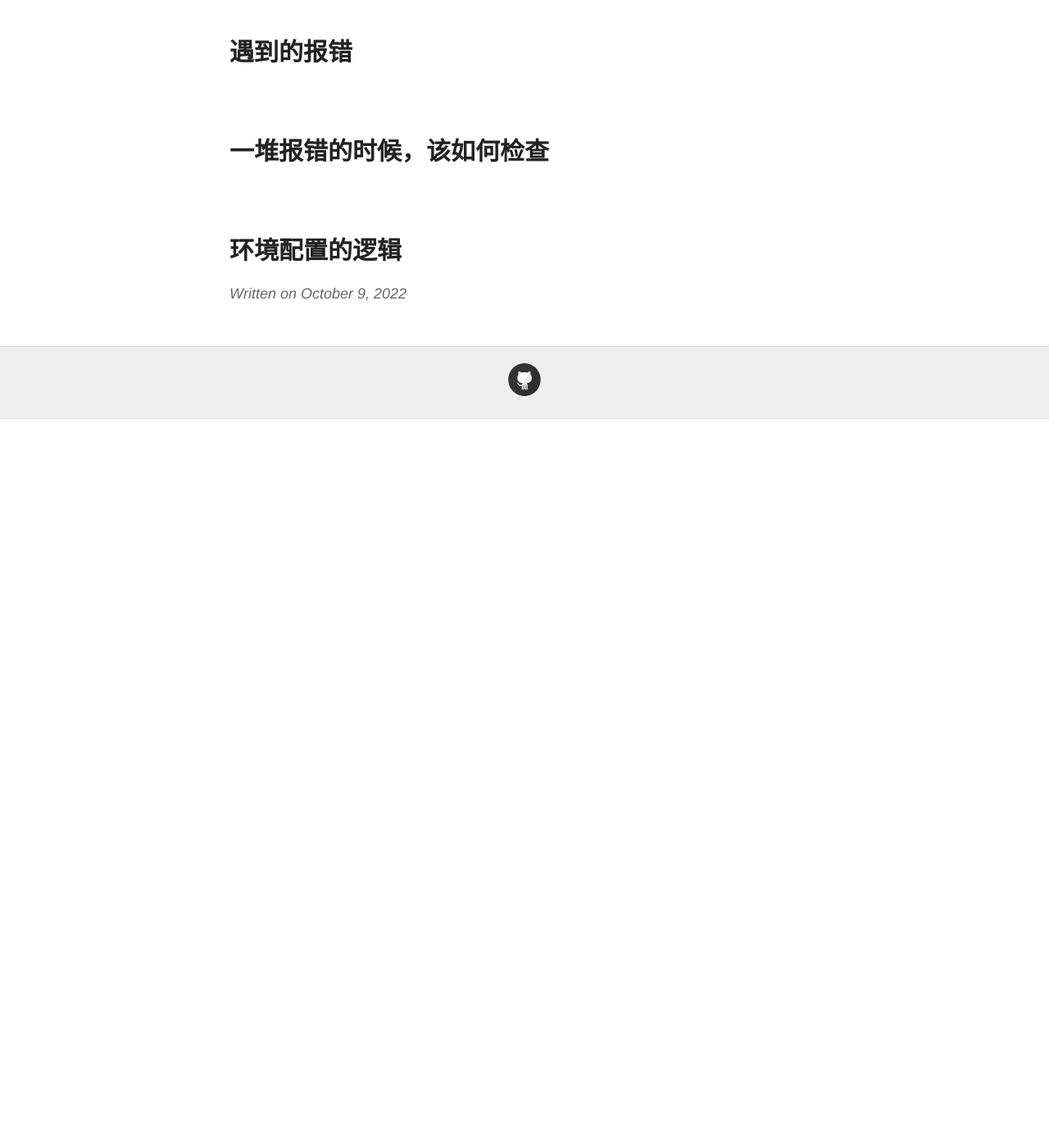
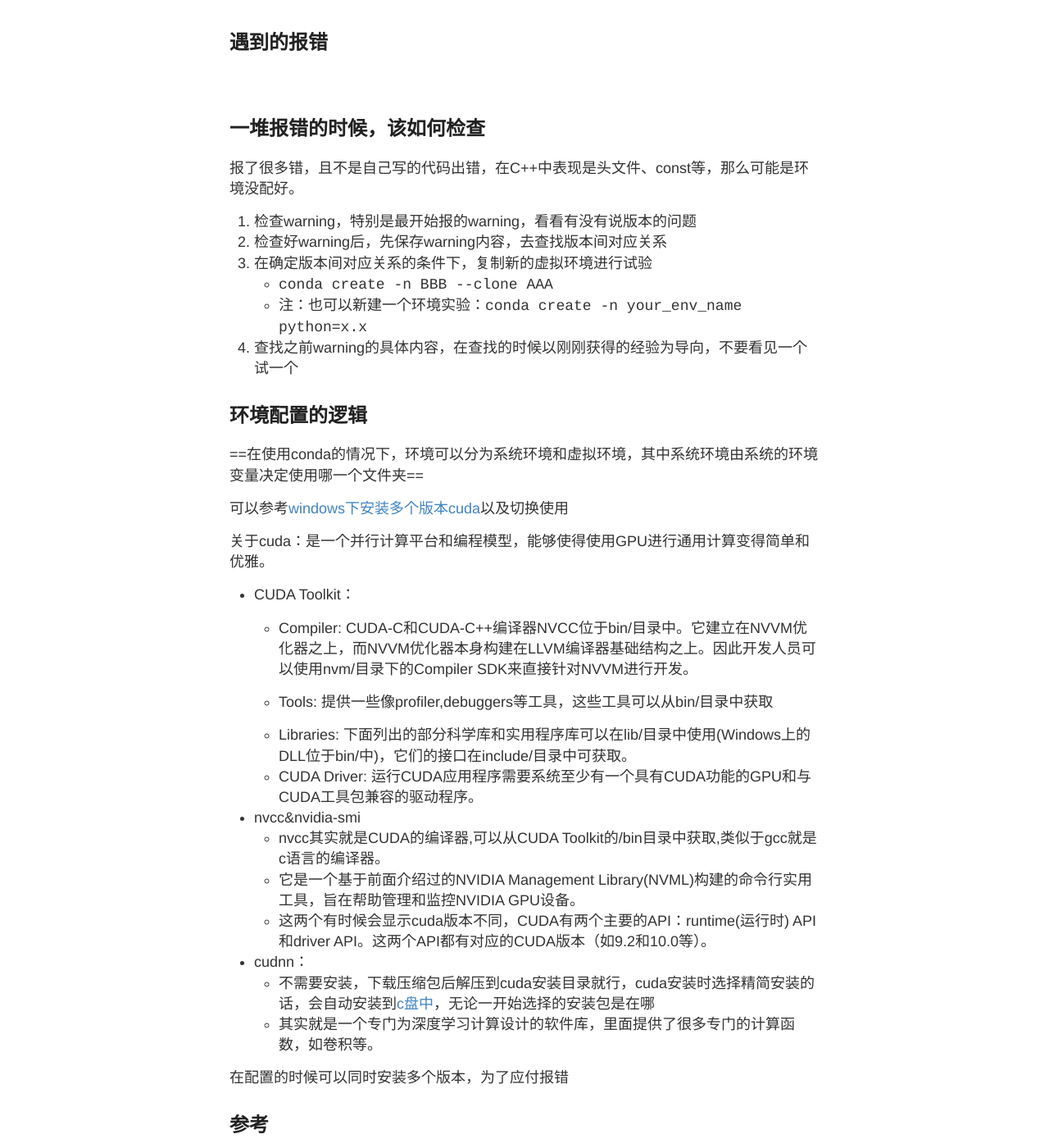
Before and after one commit to iifeve/iifeve.github.io, a Jekyll site: the page built from _posts/2022-10-9-cuda-ninja-pytorch-睡眠不足.md, in a window 1280 px wide and 1400 px high, scrolled down 204 px. Shown: the whole window at 82% size. Built offline with Jekyll 4.4.1, drawn with Linux system fonts in a browser that asks for light colours; before the commit the page ends 900 px from its top, so only the background shows below that; some of the changed text lies outside the part shown.

Commit message:
Update 2022-10-9-cuda-ninja-pytorch-睡眠不足.md

```diff
--- a/_posts/2022-10-9-cuda-ninja-pytorch-睡眠不足.md
+++ b/_posts/2022-10-9-cuda-ninja-pytorch-睡眠不足.md
@@ -2,12 +2,46 @@
 layout: post
 title: cuda|ninja|pytorch|睡眠不足!
 ---
-# 遇到的报错
+## 遇到的报错
 
 <br/>
 
-# 一堆报错的时候，该如何检查
+## 一堆报错的时候，该如何检查
 
-<br/>
+报了很多错，且不是自己写的代码出错，在C++中表现是头文件、const等，那么可能是环境没配好。
 
-# 环境配置的逻辑
+1. 检查warning，特别是最开始报的warning，看看有没有说版本的问题
+2. 检查好warning后，先保存warning内容，去查找版本间对应关系
+3. 在确定版本间对应关系的条件下，复制新的虚拟环境进行试验
+   - `conda create -n BBB --clone AAA`
+   - 注：也可以新建一个环境实验：`conda create -n your_env_name python=x.x`
+4. 查找之前warning的具体内容，在查找的时候以刚刚获得的经验为导向，不要看见一个试一个
+
+## 环境配置的逻辑
+
+==在使用conda的情况下，环境可以分为系统环境和虚拟环境，其中系统环境由系统的环境变量决定使用哪一个文件夹==
+
+可以参考[windows下安装多个版本cuda](https://blog.csdn.net/zsc201825/article/details/91149550)以及切换使用
+
+关于cuda：是一个并行计算平台和编程模型，能够使得使用GPU进行通用计算变得简单和优雅。
+
+- CUDA Toolkit：
+  - Compiler: CUDA-C和CUDA-C++编译器NVCC位于bin/目录中。它建立在NVVM优化器之上，而NVVM优化器本身构建在LLVM编译器基础结构之上。因此开发人员可以使用nvm/目录下的Compiler SDK来直接针对NVVM进行开发。
+
+  - Tools: 提供一些像profiler,debuggers等工具，这些工具可以从bin/目录中获取
+
+  - Libraries: 下面列出的部分科学库和实用程序库可以在lib/目录中使用(Windows上的DLL位于bin/中)，它们的接口在include/目录中可获取。
+  - CUDA Driver: 运行CUDA应用程序需要系统至少有一个具有CUDA功能的GPU和与CUDA工具包兼容的驱动程序。
+- nvcc&nvidia-smi
+  - nvcc其实就是CUDA的编译器,可以从CUDA Toolkit的/bin目录中获取,类似于gcc就是c语言的编译器。
+  - 它是一个基于前面介绍过的NVIDIA Management Library(NVML)构建的命令行实用工具，旨在帮助管理和监控NVIDIA GPU设备。
+  - 这两个有时候会显示cuda版本不同，CUDA有两个主要的API：runtime(运行时) API和driver API。这两个API都有对应的CUDA版本（如9.2和10.0等）。
+- cudnn：
+  - 不需要安装，下载压缩包后解压到cuda安装目录就行，cuda安装时选择精简安装的话，会自动安装到[c盘中](https://)，无论一开始选择的安装包是在哪
+  - 其实就是一个专门为深度学习计算设计的软件库，里面提供了很多专门的计算函数，如卷积等。
+
+在配置的时候可以同时安装多个版本，为了应付报错
+
+## 参考
+
+[显卡，显卡驱动,nvcc, cuda driver,cudatoolkit,cudnn到底是什么？](https://zhuanlan.zhihu.com/p/91334380)
```
